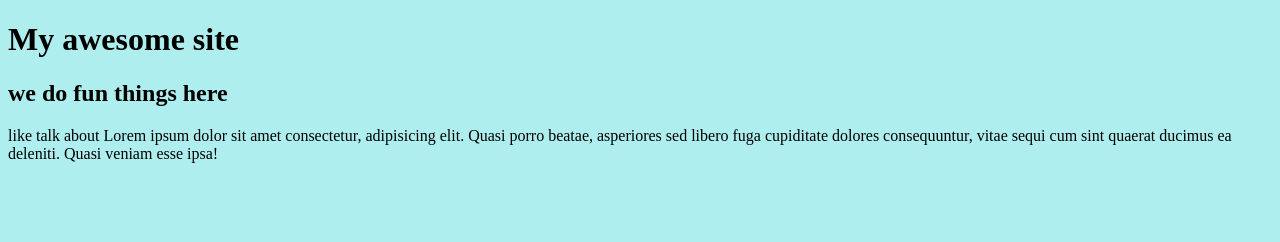
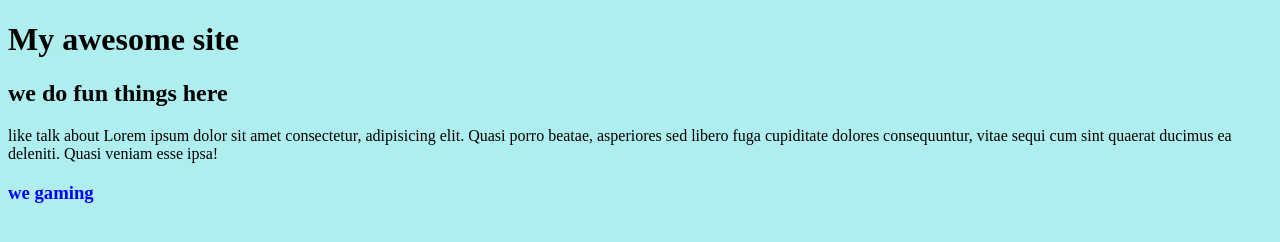
Before and after one commit to allenjakob/urban-tribble, a plain HTML site: page index.html in a window 1280 px wide. Drawn offline with Linux system fonts and the light colour scheme.

Commit message:
added m3 and coloured it

```diff
--- a/index.html
+++ b/index.html
@@ -11,5 +11,6 @@
     <h1>My awesome site</h1>
     <h2>we do fun things here</h2>
     <p>like talk about Lorem ipsum dolor sit amet consectetur, adipisicing elit. Quasi porro beatae, asperiores sed libero fuga cupiditate dolores consequuntur, vitae sequi cum sint quaerat ducimus ea deleniti. Quasi veniam esse ipsa!</p>
+    <h3>we gaming</h3>
 </body>
 </html>
--- a/styles.css
+++ b/styles.css
@@ -1,3 +1,6 @@
 body{
     background: paleturquoise;
 }
+h3{
+    color: blue;
+}
```
